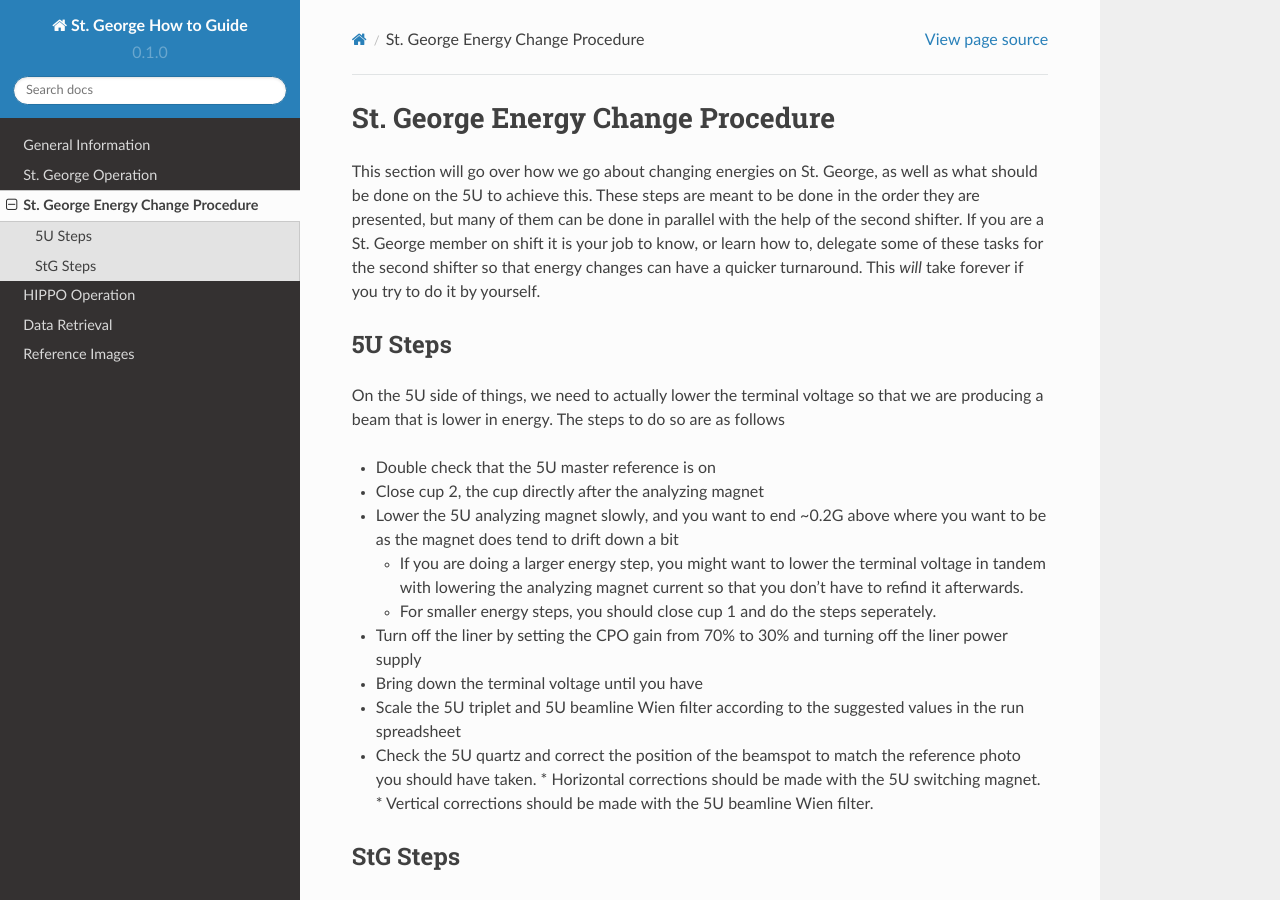
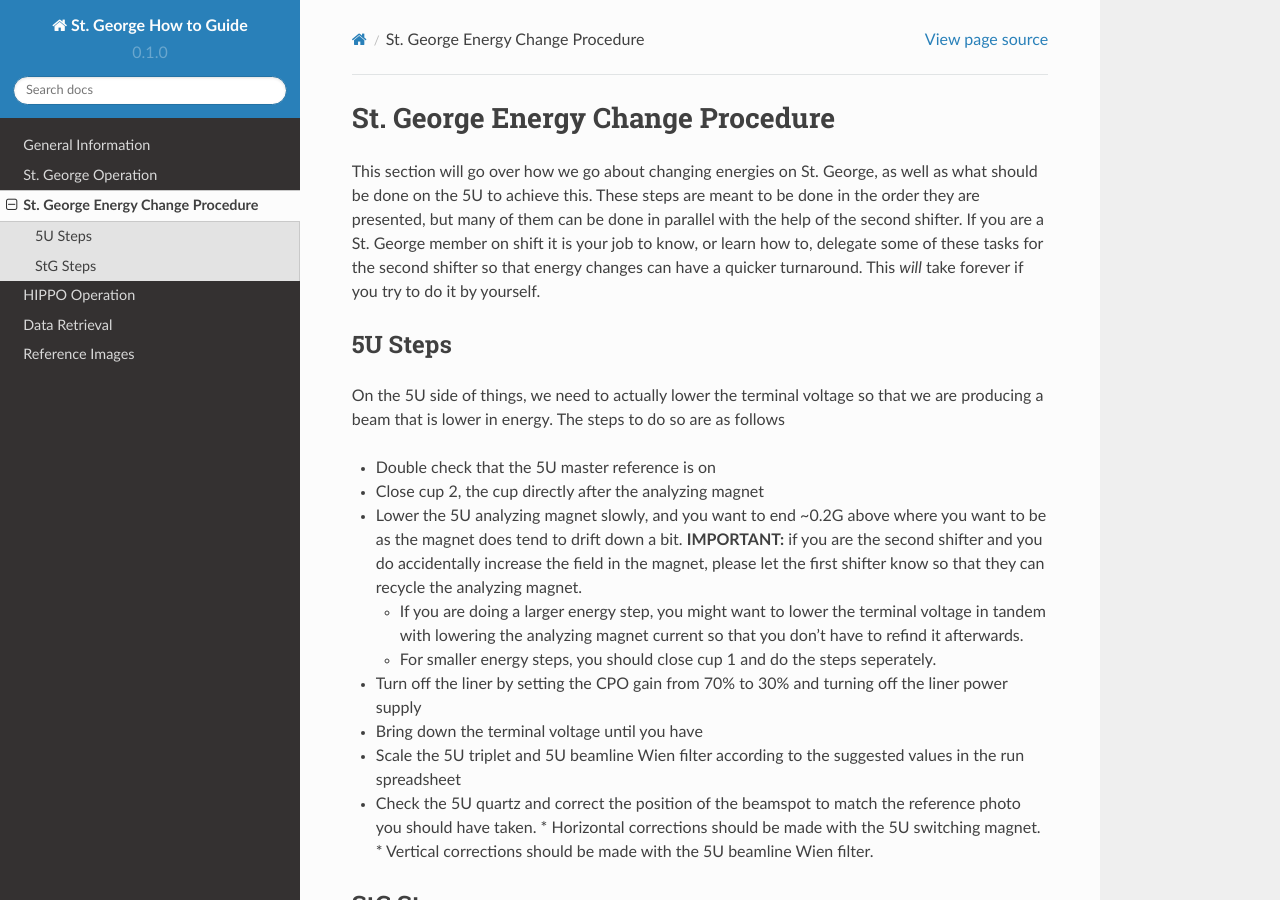
Before and after one commit to asanch25/StG-How-To, a Sphinx documentation site: the page built from docs/source/energyprocedure.rst, in a window 1280 px wide and 900 px high. Built offline with Sphinx 7.4.7 and the Read the Docs theme 2.0.0, drawn with Linux system fonts in a browser that asks for light colours; pages that are not in the unit, such as notebooks, are missing from menus.

Commit message:
Update energyprocedure.rst

```diff
--- a/docs/source/energyprocedure.rst
+++ b/docs/source/energyprocedure.rst
@@ -8,7 +8,7 @@ On the 5U side of things, we need to actually lower the terminal voltage so that
 
 * Double check that the 5U master reference is on
 * Close cup 2, the cup directly after the analyzing magnet
-* Lower the 5U analyzing magnet slowly, and you want to end ~0.2G above where you want to be as the magnet does tend to drift down a bit
+* Lower the 5U analyzing magnet slowly, and you want to end ~0.2G above where you want to be as the magnet does tend to drift down a bit. **IMPORTANT:** if you are the second shifter and you do accidentally increase the field in the magnet, please let the first shifter know so that they can recycle the analyzing magnet.
 
   * If you are doing a larger energy step, you might want to lower the terminal voltage in tandem with lowering the analyzing magnet current so that you don't have to refind it afterwards.
   * For smaller energy steps, you should close cup 1 and do the steps seperately.
```
